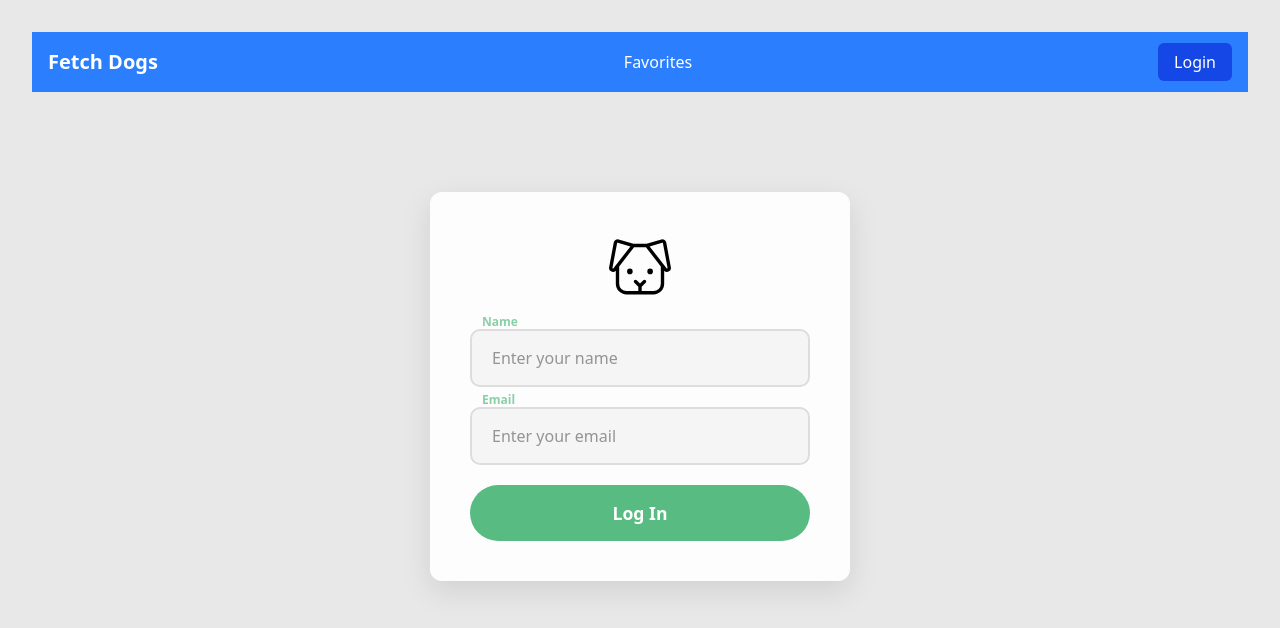
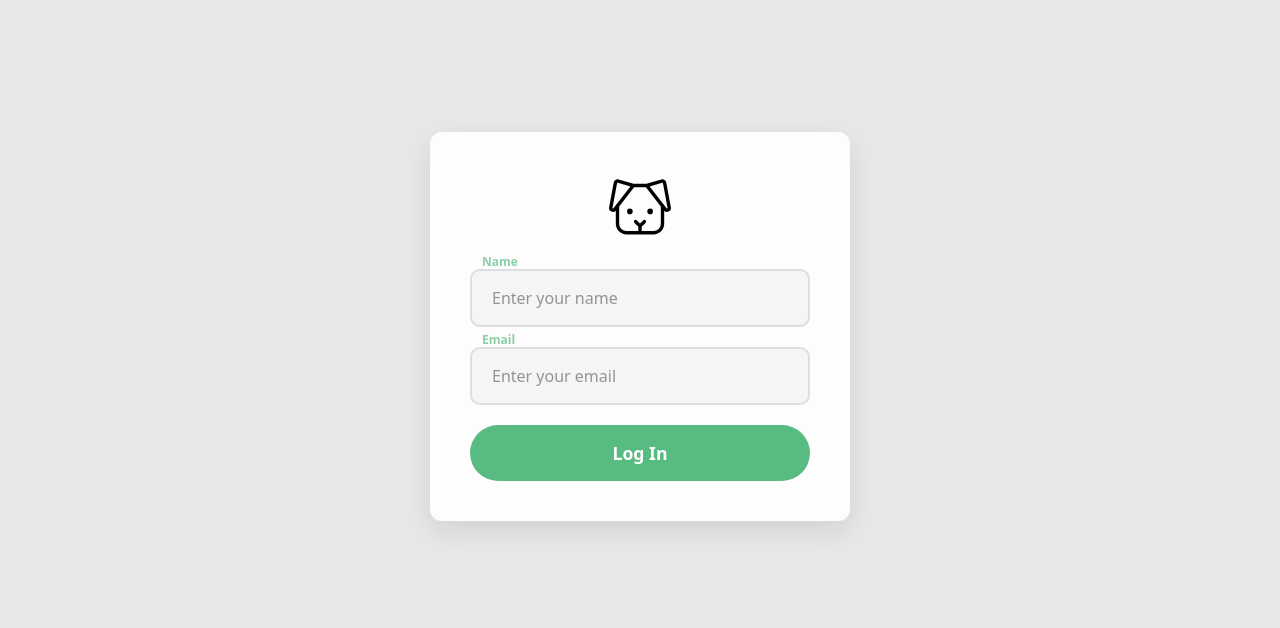
Before and after one commit to Dylan-Casanova/fetch-dogs, a React (Vite) app: page / in a window 1280 px wide. Shown: the top 628 px of the page. Built offline with nearby package versions, Linux system fonts and the light colour scheme.

Commit message:
removed navbar from home page

```diff
--- a/src/App.jsx
+++ b/src/App.jsx
@@ -2,7 +2,7 @@ import {
   BrowserRouter as Router,
   Routes,
   Route,
-  Navigate,
+  useLocation,
 } from "react-router-dom";
 import { lazy, Suspense } from "react";
 import LoginPage from "./pages/LoginPage";
@@ -10,15 +10,26 @@ import Navbar from "./components/Navbar";
 import "./App.css";
 import "./index.css";
 
-
 const FavoritesPage = lazy(() => import("./pages/FavoritesPage"));
 const SearchPage = lazy(() => import("./pages/SearchPage"));
 
 function App() {
   return (
+    <Router>
+      <AppWithNavbar />
+    </Router>
+  );
+}
+
+function AppWithNavbar() {
+  const location = useLocation();
+
+  return (
     <>
-      <Router>
+      {location.pathname === "/search" || location.pathname === "/favorites" ? (
         <Navbar />
+      ) : null}
+
       <Suspense fallback={<div className="p-8 text-center">Loading...</div>}>
         <Routes>
           <Route path="/" element={<LoginPage />} />
@@ -26,7 +37,6 @@ function App() {
           <Route path="/favorites" element={<FavoritesPage />} />
         </Routes>
       </Suspense>
-      </Router>
     </>
   );
 }
--- a/src/components/Navbar.jsx
+++ b/src/components/Navbar.jsx
@@ -44,10 +44,11 @@ const Navbar = () => {
           Fetch Dogs
         </Link>
 
-        <Link to="/favorites" className="text-white hover:text-gray-200">
-          Favorites
-        </Link>
         <div className="space-x-4">
+          <Link to="/favorites" className="text-white hover:text-gray-200">
+            Favorites
+          </Link>
+
           {user ? (
             <>
               <span className="text-white">
@@ -61,14 +62,7 @@ const Navbar = () => {
                 <LuLogOut />
               </button>
             </>
-          ) : (
-            <Link
-              to="/"
-              className="bg-blue-700 text-white px-4 py-2 rounded-md hover:bg-blue-800"
-            >
-              Login
-            </Link>
-          )}
+          ) : null}
         </div>
       </div>
     </nav>
```
Lines whose indentation alone changed are shown as unchanged.
